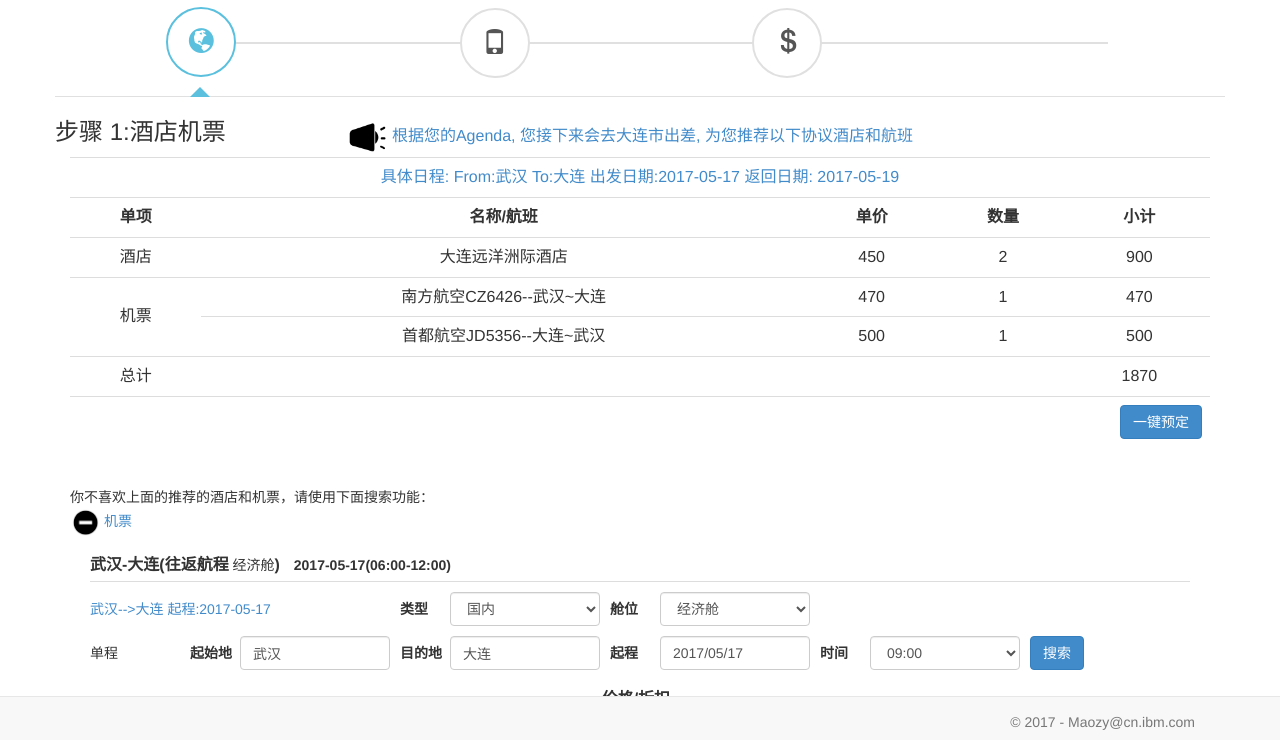
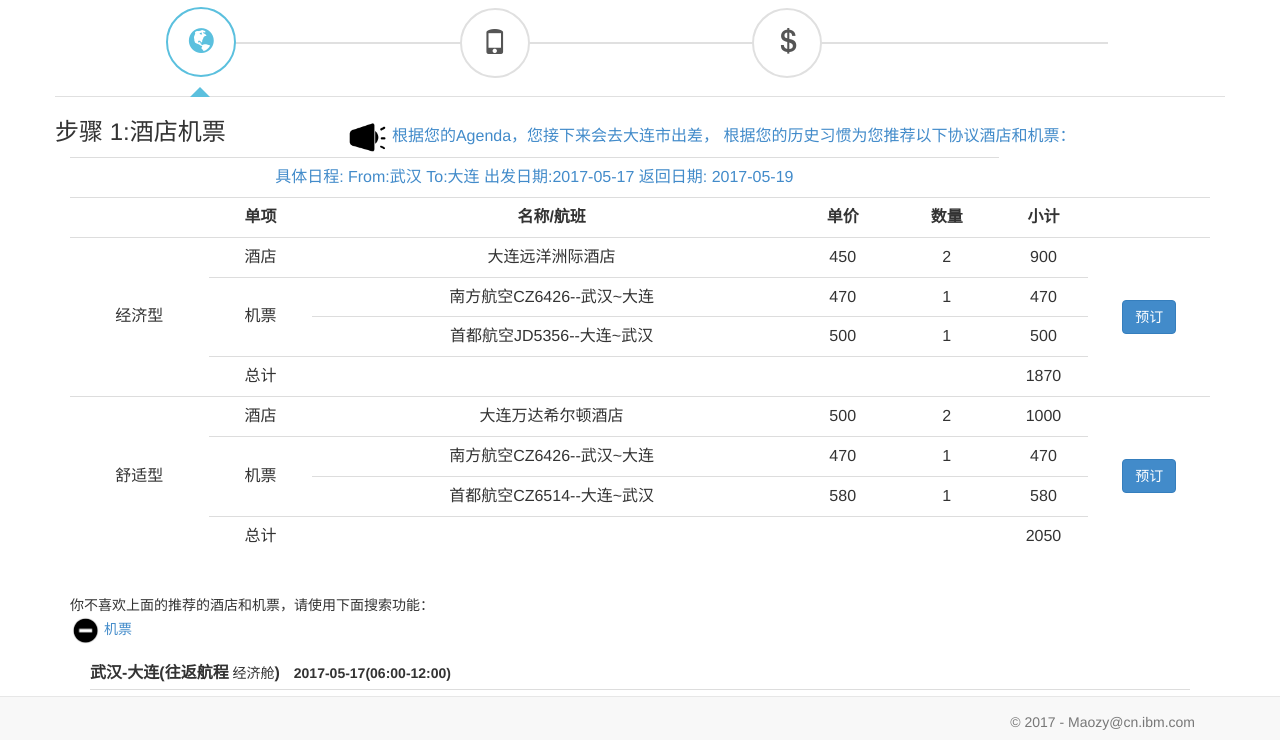
Before and after one commit to plainfield/TravelDevOps, a website: page public/index.html in a window 1280 px wide. Shown: the part 53-793 px from the top of the page. Drawn offline with Linux system fonts and the light colour scheme.

Commit message:
literate 2

```diff
--- a/public/index.html
+++ b/public/index.html
@@ -21,7 +21,7 @@
             <span class="icon-bar"></span>
             <span class="icon-bar"></span>
           </button>
-          <a class="navbar-brand" href="#">IBM BlueEye</a>
+          <a class="navbar-brand" href="#">IBM TravelDevops</a>
         </div>
         <div id="navbar" class="navbar-collapse collapse">
           <form class="navbar-form navbar-right">
@@ -37,7 +37,7 @@
       </div>
     </nav>
 
-<div class="container">
+<div class="container" id="mycon">
 	<div class="row">
 		<section>
         <div class="wizard">
@@ -75,7 +75,9 @@
                         <table width="100%"><tr><td>
                         <h3>步骤 1:酒店机票</h3>
                         </td>
-                        <td width="75%" style="color:#428bca"><img src="images/speaker40.png" style="height:40;width:40"> 根据您的Agenda, 您接下来会去大连市出差, 为您推荐以下协议酒店和航班
+                        <td width="75%" style="color:#428bca"><img src="images/speaker40.png" style="height:40;width:40">
+                        根据您的Agenda，您接下来会去大连市出差， 根据您的历史习惯为您推荐以下协议酒店和机票：
+
                         </td></tr></table>
                         <div w3-include-html="step2.html"></div>
                         <ul class="list-inline pull-right">
--- a/public/step2.html
+++ b/public/step2.html
@@ -8,10 +8,13 @@
 具体日程: From:武汉  To:大连 出发日期:2017-05-17  返回日期: 2017-05-19
 </td></tr>
 <tr align="center">
-<td><b>单项</b></td><td><b>名称/航班</b></td><td><b>单价</b></td><td><b>数量</b></td><td><b>小计</b></td>
+<td></td>
+<td><b>单项</b></td><td><b>名称/航班</b></td><td><b>单价</b></td><td><b>数量</b></td><td><b>小计</b></td><td></td>
 </tr>
 <tr align="center">
+<td rowspan="4" style="vertical-align:middle">经济型</td>
 <td>酒店</td><td>大连远洋洲际酒店</td><td>450</td><td>2</td><td>900</td>
+<td rowspan="4" style="vertical-align:middle"><button type="button" align="right" class="btn btn-primary">预订</button></td>
 </tr>
 <tr align="center">
 <td rowspan="2" style="vertical-align:middle">机票</td><td>南方航空CZ6426--武汉~大连</td><td>470</td><td>1</td><td>470</td>
@@ -22,7 +25,21 @@
 <tr align="center">
 <td>总计</td><td></td><td></td><td></td><td>1870</td>
 </tr>
-<tr><td colspan="5" align="right"><button type="button" align="right" class="btn btn-primary">一键预定</button></td></tr>
+<tr align="center">
+<td rowspan="4" style="vertical-align:middle">舒适型</td>
+<td>酒店</td><td>大连万达希尔顿酒店
+</td><td>500</td><td>2</td><td>1000</td>
+<td rowspan="4" style="vertical-align:middle"><button type="button" align="right" class="btn btn-primary">预订</button></td>
+</tr>
+<tr align="center">
+<td rowspan="2" style="vertical-align:middle">机票</td><td>南方航空CZ6426--武汉~大连</td><td>470</td><td>1</td><td>470</td>
+</tr>
+<tr align="center">
+<td>首都航空CZ6514--大连~武汉</td><td>580</td><td>1</td><td>580</td>
+</tr>
+<tr align="center">
+<td>总计</td><td></td><td></td><td></td><td>2050</td>
+</tr>
 </table></div>
 你不喜欢上面的推荐的酒店和机票，请使用下面搜索功能：
 <div><a id="menu-toggle" href="#">
--- a/public/step4.html
+++ b/public/step4.html
@@ -44,7 +44,10 @@
 								</tbody>
 							</table>
 							</div>
-<div><button type="button" align="right" class="btn btn-primary">新增出租车票据</button></div>
+<div><button type="button" align="right" class="btn btn-primary">新增出租车票据</button>
+<button type="button" align="right" class="btn btn-primary">[  ]扫描出租车票据</button>
+</div>
+
 
 						</div>
 					</div>
```
Also changed, not shown: public/images/map.png.
